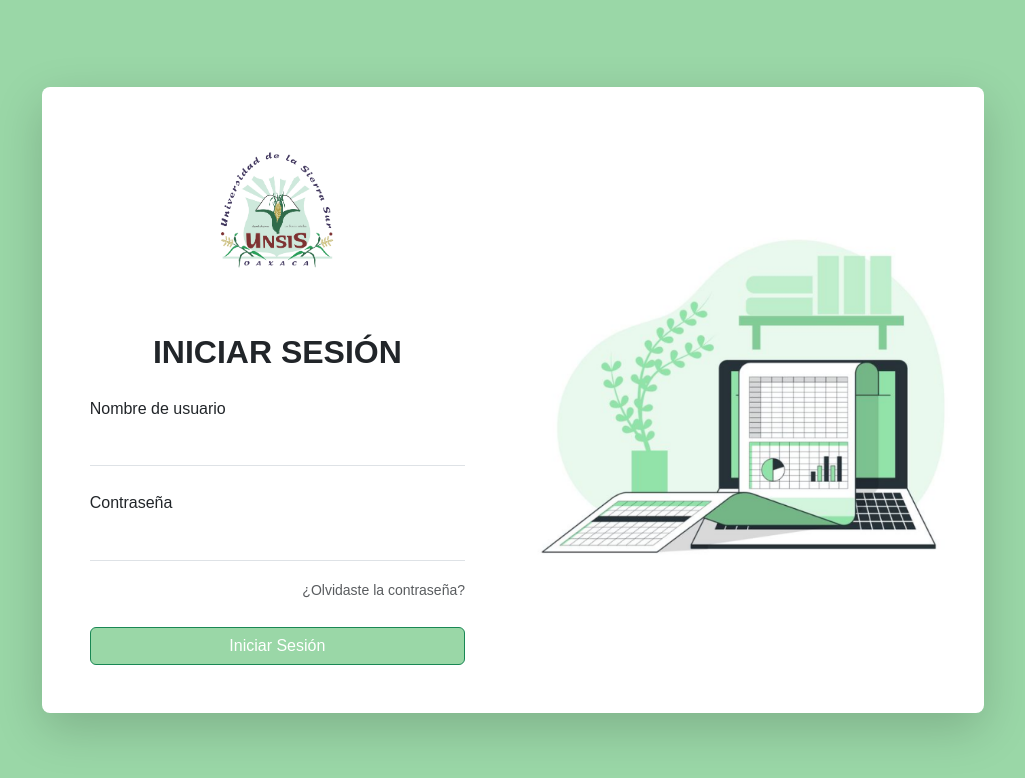
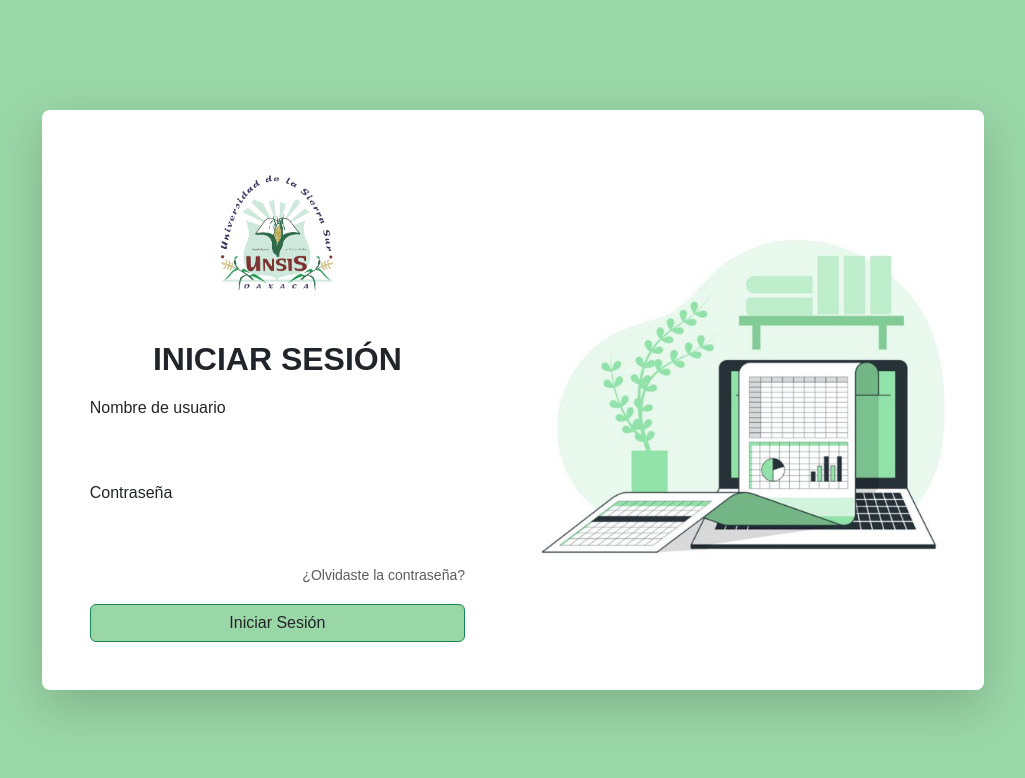
Before and after one commit to DannG04/AsesoriasUnsis, a Vue app in the folder asesorias_front/: page /login in a window 1280 px wide. Shown: the top 778 px of the page, without its empty margins (127-1152 px from the left). Built offline with nearby package versions, Linux system fonts and the light colour scheme.

Commit message:
Añadiendo vuetify y iconify al proyecto

```diff
--- a/asesorias_front/package.json
+++ b/asesorias_front/package.json
@@ -8,10 +8,12 @@
     "lint": "vue-cli-service lint"
   },
   "dependencies": {
+    "@iconify/vue": "^5.0.0",
     "axios": "^1.9.0",
     "core-js": "^3.8.3",
     "vue": "^3.2.13",
     "vue-router": "^4.5.1",
+    "vuetify": "^3.8.4",
     "vuex": "^4.1.0"
   },
   "devDependencies": {
--- a/asesorias_front/src/App.vue
+++ b/asesorias_front/src/App.vue
@@ -5,7 +5,9 @@
       <div class="nav-links">
         <router-link to="/home">Inicio</router-link>
         <a href="#" @click.prevent="logout">Cerrar Sesión</a>
+
       </div>
+
     </nav>
     <router-view />
   </div>
@@ -13,6 +15,7 @@
 
 <script>
 export default {
+
   name: 'App',
   computed: {
     isLoggedIn() {
@@ -27,7 +30,9 @@ export default {
         })
     }
   }
+
 }
+
 </script>
 
 <style>
--- a/asesorias_front/src/main.js
+++ b/asesorias_front/src/main.js
@@ -3,6 +3,8 @@ import App from './App.vue'
 import router from './router'
 import store from './store'
 import axios from 'axios'
+import vuetify from './plugins/vuetify'
+import 'vuetify/styles'
 
 // Configurar Axios
 axios.defaults.baseURL = 'http://localhost:8080'
@@ -14,6 +16,7 @@ if (token) {
 }
 
 const app = createApp(App)
+app.use(vuetify)
 app.use(router)
 app.use(store)
 app.mount('#app')
--- /dev/null
+++ b/asesorias_front/src/plugins/vuetify.js
@@ -0,0 +1,23 @@
+// src/plugins/vuetify.js
+import { createVuetify } from 'vuetify'
+import 'vuetify/styles'
+import * as components from 'vuetify/components'
+import * as directives from 'vuetify/directives'
+import { aliases, mdi } from 'vuetify/iconsets/mdi'
+// Importar estilos
+import 'vuetify/styles'
+
+export default createVuetify({
+    components,
+    directives,
+    icons: {
+        defaultSet: 'mdi',
+        aliases,
+        sets: {
+            mdi,
+        },
+    },
+    theme: {
+        defaultTheme: 'light'
+    }
+})
--- a/asesorias_front/src/views/Home.vue
+++ b/asesorias_front/src/views/Home.vue
@@ -4,13 +4,24 @@
             <h1>Bienvenido al Sistema</h1>
             <p v-if="currentUser">Hola, {{ currentUser.nombre }}!</p>
             <p>Has iniciado sesión correctamente.</p>
+            <v-chip variant="outlined">
+                <template v-slot:prepend>
+                    <Icon icon="mdi:home" />
+                </template>
+                Chip
+            </v-chip>
         </div>
     </div>
 </template>
 
 <script>
+import { Icon } from '@iconify/vue';
+
 export default {
     name: 'HomeU',
+    components: {
+        Icon
+    },
     computed: {
         currentUser() {
             return this.$store.getters.currentUser
```
Also changed, not shown: 1 other file (tests, documents, lock files or other folders).
